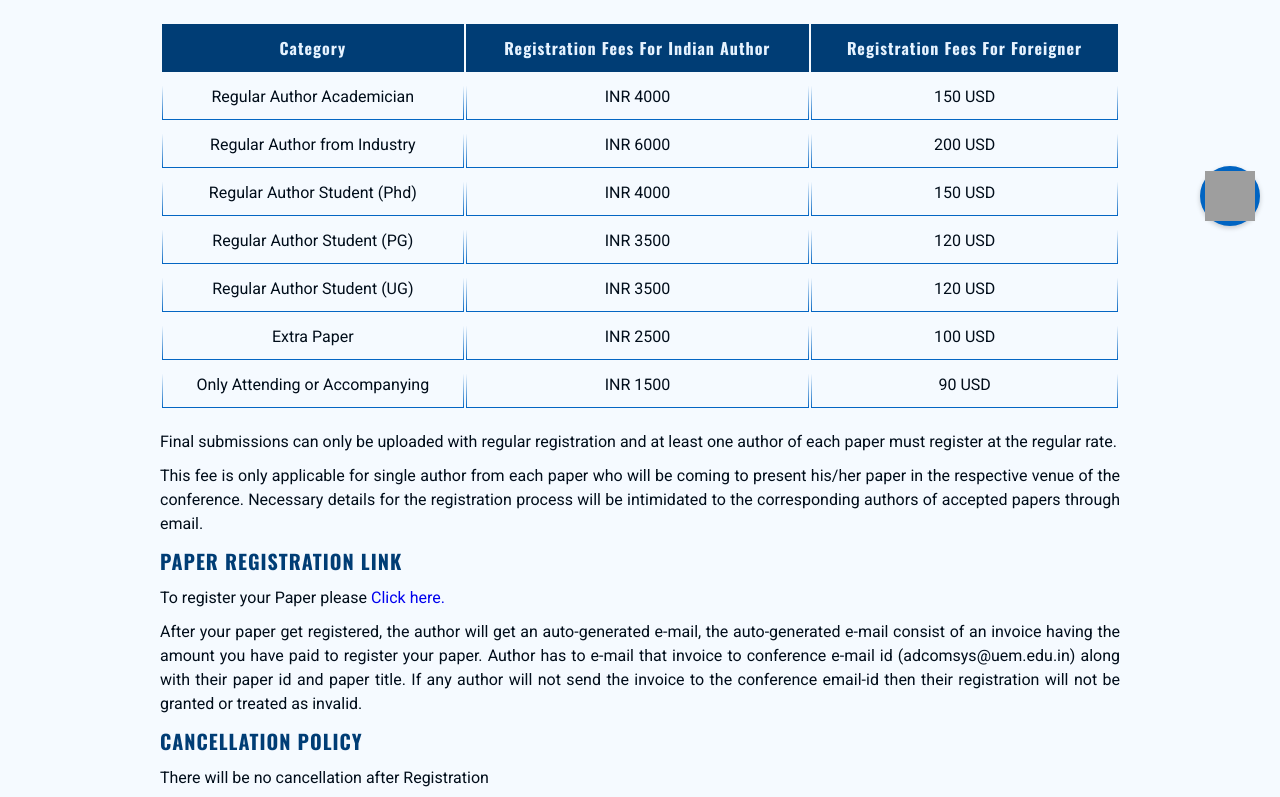
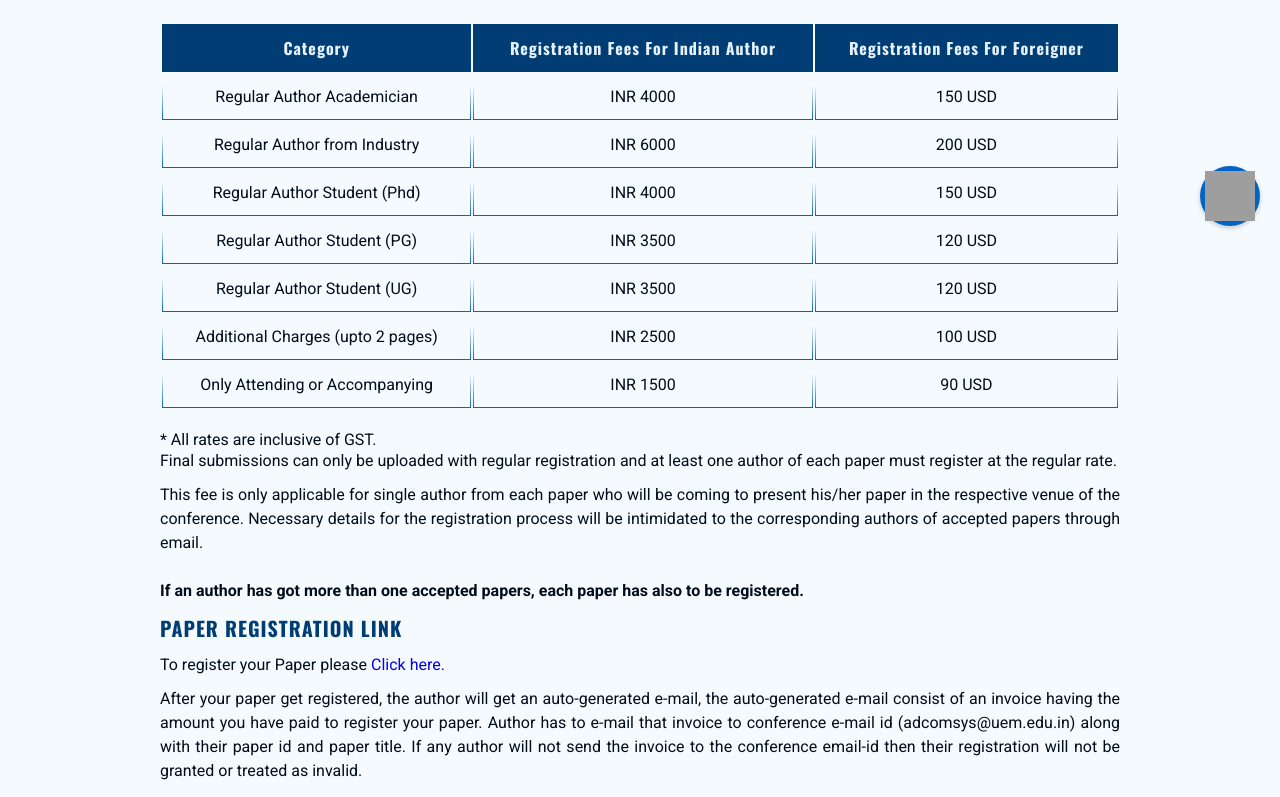
Before and after one commit to uem-conference/uem-conference.github.io, a Next.js app: page /registration in a window 1280 px wide. Shown: the part 554-1351 px from the top of the page. Built offline with nearby package versions, Linux system fonts and the light colour scheme; grey boxes are pictures that could not be loaded; a web font is replaced by a local one.

Commit message:
removed invalid-selection from home

```diff
--- a/pages/index.tsx
+++ b/pages/index.tsx
@@ -185,7 +185,7 @@ const HomePage = () => {
 			`}</style>
 
 			<Carousel></Carousel>
-			<div className="homepage invalid-selection">
+			<div className="homepage">
 				<section className="homepage__grid--about">
 					<div className="homepage__about">
 						<Heading
--- a/pages/registration/index.jsx
+++ b/pages/registration/index.jsx
@@ -82,7 +82,7 @@ const RegistrationPage = () => {
 							<td className="table__data">120 USD</td>
 						</tr>
 						<tr className="table__row">
-							<td className="table__data">Extra Paper</td>
+							<td className="table__data">Additional Charges (upto 2 pages)</td>
 							<td className="table__data">INR 2500</td>
 							<td className="table__data">100 USD</td>
 						</tr>
@@ -94,6 +94,8 @@ const RegistrationPage = () => {
 					</tbody>
 				</table>
 
+				<p>* All rates are inclusive of GST.</p>
+
 				<p className="text text--normal mb--1">
 					Final submissions can only be uploaded with regular registration and
 					at least one author of each paper must register at the regular rate.
@@ -103,6 +105,9 @@ const RegistrationPage = () => {
 					be coming to present his/her paper in the respective venue of the
 					conference.
 					 Necessary details for the registration process will be intimidated to the corresponding authors of accepted papers through email.
+					 <br />
+					 <br />
+					 <strong>If an author has got more than one accepted papers, each paper has also to be registered.</strong>
 					 {/* <span> For each paper, if more than one author will come to
 					present the paper then INR 2000 (Indian author) or 100 USD(for the
 					foreign author) will be paid by each author at the conference venue
```
